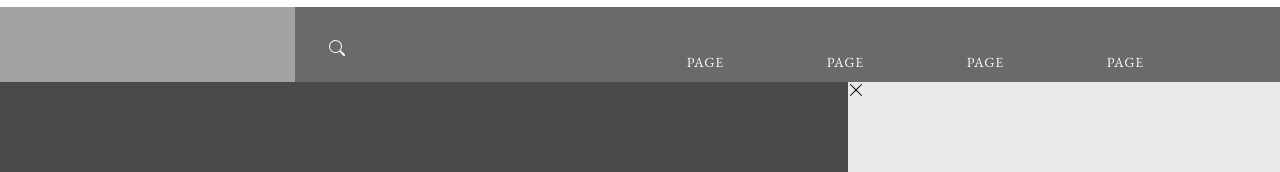
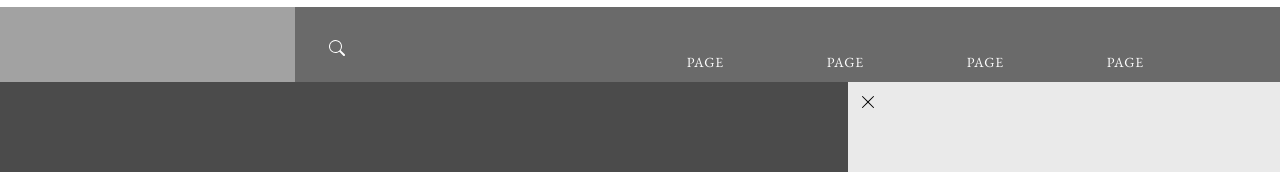
Before and after one commit to mbritton/compleat-poc, a Next.js app: page / in a window 1280 px wide. Shown: the top 172 px of the page. Built offline with nearby package versions, Linux system fonts and the light colour scheme.

Commit message:
CSS edit

```diff
--- a/pages/index.js
+++ b/pages/index.js
@@ -9,6 +9,7 @@ const Button = styled.button`
   background: ${(props) => (props.primary ? '#535353' : 'grey')};
   font-size: 12px;
   color: white;
+  cursor: pointer;
   font-family: 'EB Garamond', serif;
   height: 30px;
   border: 0;
--- a/styles/Hero.module.scss
+++ b/styles/Hero.module.scss
@@ -1,3 +1,8 @@
+.closeIcon {
+  margin: 12px;
+  cursor: pointer;
+}
+
 .hero {
   display: flex;
   flex: 1;
```
